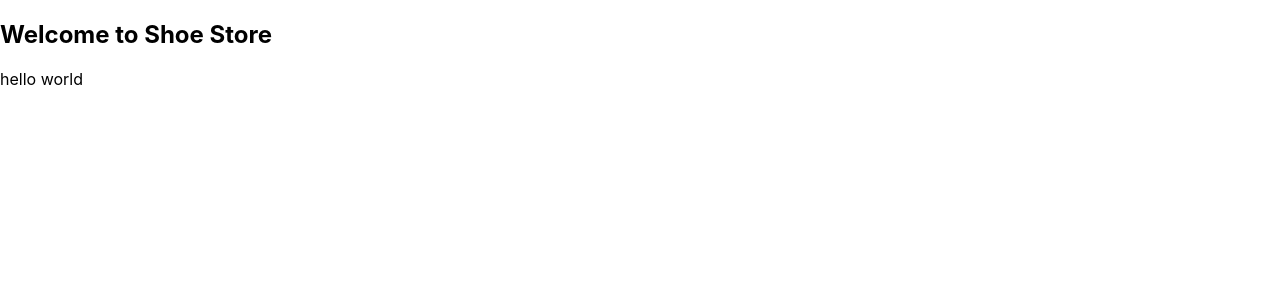
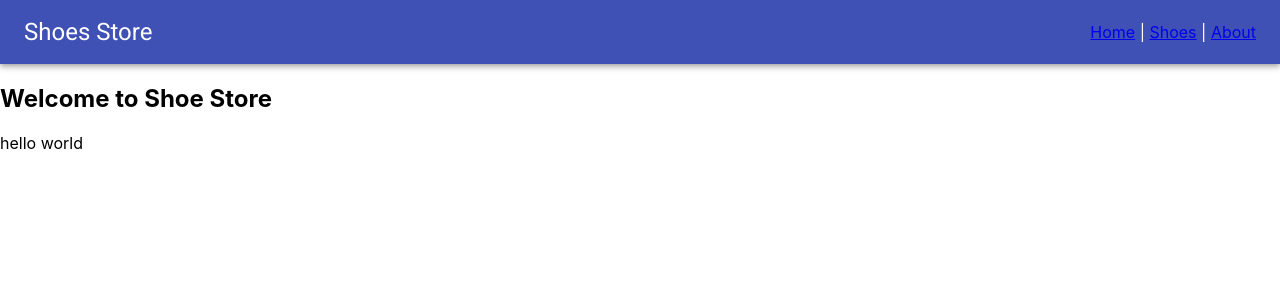
Before and after one commit to AhsanulHaq777/shoe-store, a React (Create React App) app: page / in a window 1280 px wide. Shown: the top 300 px of the page. Built offline with nearby package versions, Linux system fonts and the light colour scheme.

Commit message:
created Navbar.js and added to Myroutes.js

```diff
--- /dev/null
+++ b/src/Components/Navbar.js
@@ -0,0 +1,38 @@
+import React from 'react';
+import { makeStyles } from '@material-ui/core/styles';
+import AppBar from '@material-ui/core/AppBar';
+import Toolbar from '@material-ui/core/Toolbar';
+import Typography from '@material-ui/core/Typography';
+import { Link } from 'react-router-dom';
+import { yellow } from '@material-ui/core/colors';
+
+
+const useStyles = makeStyles((theme) => ({
+    root: {
+        flexGrow: 1,
+    },
+    title: {
+        flexGrow: 1,
+    },
+}));
+
+export default function NavBar() {
+    const classes = useStyles();
+
+    return (
+        <div className={classes.root}>
+            <AppBar position="static">
+                <Toolbar>
+                    <Typography variant="h5" className={classes.title}>
+                        Shoes Store
+                    </Typography>
+                    <div>
+                        <Link to="/" >Home</Link> {' | '}
+                        <Link to="Shoes" >Shoes</Link> {' | '}
+                        <Link to="about" >About</Link>
+                    </div>
+                </Toolbar>
+            </AppBar>
+        </div>
+    );
+}
--- a/src/MyRoutes.js
+++ b/src/MyRoutes.js
@@ -1,10 +1,12 @@
 import React from 'react';
 import {Routes, Route} from 'react-router';
 import Home from './Components/Home';
+import NavBar from './Components/Navbar';
 
 function MyRouteConfig() {
     return(
         <div>
+            <NavBar />
             <Routes>
                 <Route path="/" element={<Home />}></Route>
             </Routes>
```
